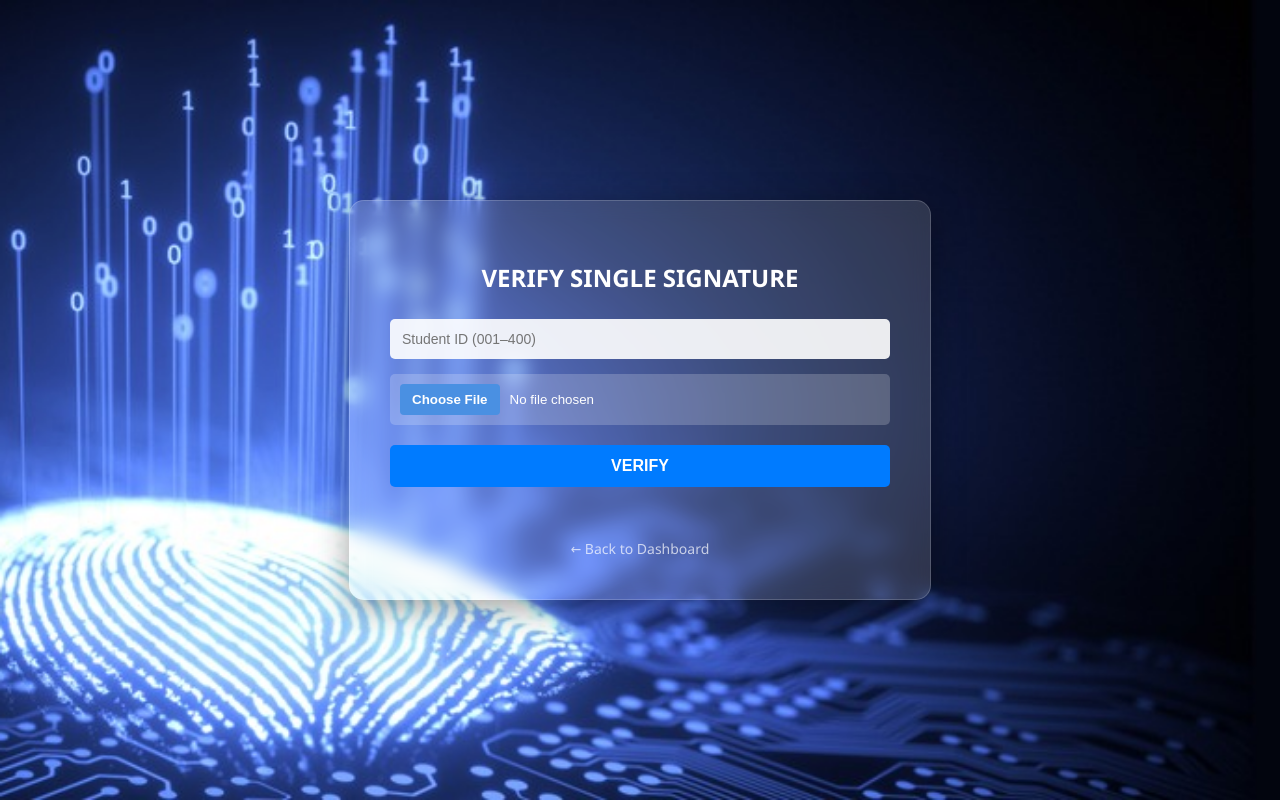
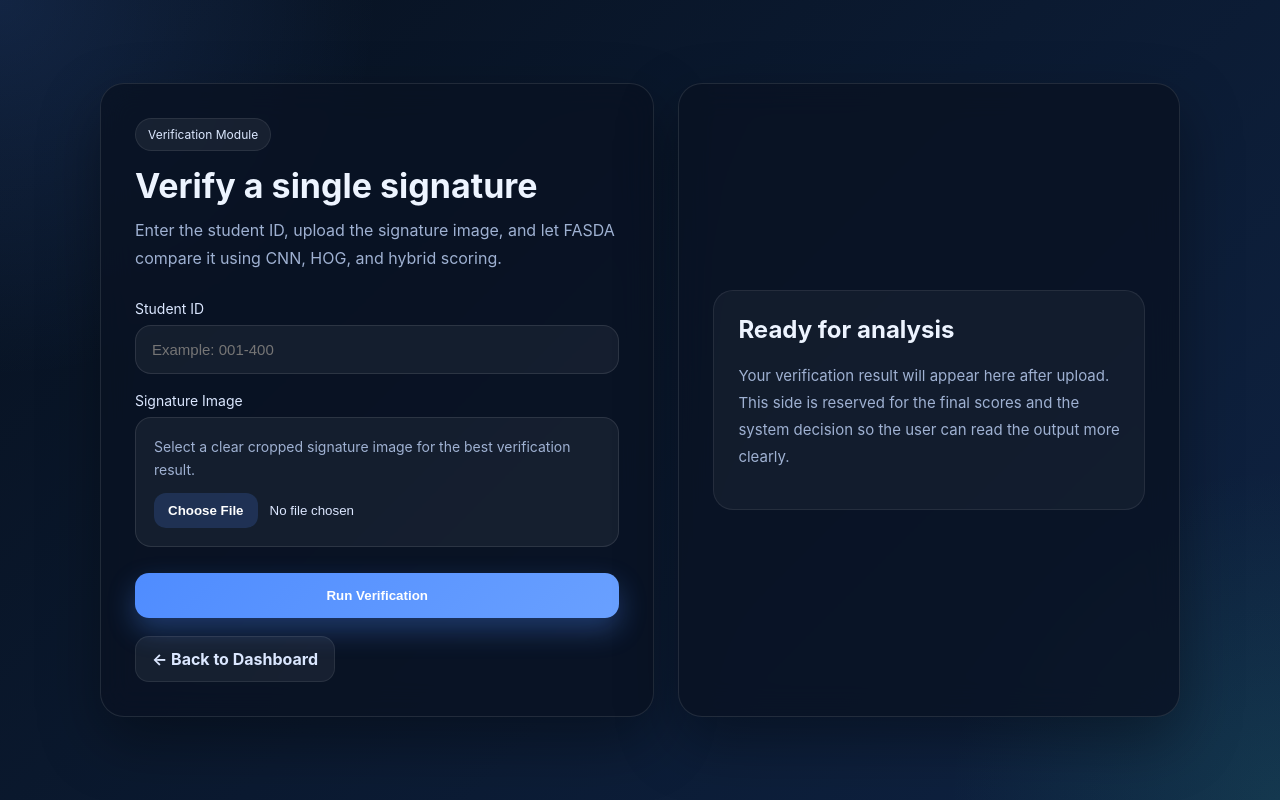
Before and after one commit to Boratxd/FASDA, a Flask app: page /verify in a window 1280 px wide. Run offline with Flask 3, Linux system fonts and the light colour scheme; the visitor is signed in with stand-in values (Sample User, id 1).

Commit message:
Revamp verify.html for improved user experience
Updated the verify.html template to enhance design and functionality.

```diff
--- a/frontend/templates/verify.html
+++ b/frontend/templates/verify.html
@@ -3,162 +3,306 @@
 <head>
     <meta charset="UTF-8">
     <meta name="viewport" content="width=device-width, initial-scale=1.0">
-    <title>Verify Signature</title>
+    <title>FASDA | Verify Signature</title>
     <style>
-        /* Temel Sayfa Ayarları */
+        :root {
+            --bg-1: #07111f;
+            --bg-2: #0f2343;
+            --card: rgba(9, 18, 34, 0.8);
+            --border: rgba(255, 255, 255, 0.1);
+            --text: #edf4ff;
+            --muted: #9fb1d2;
+            --primary: #4f8cff;
+            --primary-hover: #3c79eb;
+            --success-bg: rgba(57, 208, 164, 0.12);
+            --success-border: rgba(57, 208, 164, 0.22);
+            --danger-bg: rgba(255, 93, 115, 0.12);
+            --danger-border: rgba(255, 93, 115, 0.24);
+            --shadow: 0 24px 60px rgba(0, 0, 0, 0.35);
+        }
+
+        * { box-sizing: border-box; }
+
         body {
             margin: 0;
-            padding: 20px;
             min-height: 100vh;
-            box-sizing: border-box;
-            font-family: 'Segoe UI', Tahoma, Geneva, Verdana, sans-serif;
-
-            /* Arka Plan */
-            background-image: url("{{ url_for('static', filename='images/what-is-signature.jpeg') }}");
-            background-size: cover;
-            background-position: center;
-            background-attachment: fixed;
-            background-repeat: no-repeat;
-
-            /* Ortalama */
-            display: flex;
-            justify-content: center;
-            align-items: center;
+            padding: 28px;
+            color: var(--text);
+            font-family: Inter, "Segoe UI", Arial, sans-serif;
+            background:
+                radial-gradient(circle at top left, rgba(79, 140, 255, 0.16), transparent 25%),
+                radial-gradient(circle at bottom right, rgba(57, 208, 164, 0.12), transparent 22%),
+                linear-gradient(135deg, var(--bg-1), var(--bg-2));
+            display: grid;
+            place-items: center;
         }
 
-        /* Ana Kutu Tasarımı */
-        .container {
-            background-color: rgba(255, 255, 255, 0.15);
-            backdrop-filter: blur(10px);
-            padding: 40px;
-            border-radius: 15px;
-            box-shadow: 0 8px 32px 0 rgba(0, 0, 0, 0.37);
-            border: 1px solid rgba(255, 255, 255, 0.18);
+        .page {
             width: 100%;
-            max-width: 500px;
+            max-width: 1080px;
+            display: grid;
+            grid-template-columns: 1.05fr 0.95fr;
+            gap: 24px;
+        }
+
+        .panel {
+            background: var(--card);
+            border: 1px solid var(--border);
+            border-radius: 24px;
+            box-shadow: var(--shadow);
+            backdrop-filter: blur(16px);
+        }
+
+        .left-panel {
+            padding: 34px;
+        }
+
+        .right-panel {
+            padding: 34px;
+            display: flex;
+            flex-direction: column;
+            justify-content: center;
+        }
+
+        .eyebrow {
+            display: inline-block;
+            margin-bottom: 14px;
+            padding: 8px 12px;
+            border-radius: 999px;
+            font-size: 12px;
+            color: #dce8ff;
+            background: rgba(255, 255, 255, 0.06);
+            border: 1px solid rgba(255, 255, 255, 0.08);
+        }
+
+        h1 {
+            margin: 0 0 10px;
+            font-size: 34px;
+        }
+
+        .subtitle {
+            margin: 0 0 28px;
+            color: var(--muted);
+            line-height: 1.75;
+        }
+
+        .field {
+            margin-bottom: 18px;
+        }
+
+        .field label {
+            display: block;
+            margin-bottom: 8px;
+            font-size: 14px;
+            color: #dbe7ff;
+        }
+
+        .field input[type="text"],
+        .upload-box {
+            width: 100%;
+            border-radius: 16px;
+            border: 1px solid rgba(255, 255, 255, 0.1);
+            background: rgba(255, 255, 255, 0.05);
+            color: var(--text);
+        }
+
+        .field input[type="text"] {
+            padding: 15px 16px;
+            font-size: 15px;
+            outline: none;
+            transition: border-color 0.25s, box-shadow 0.25s;
+        }
+
+        .field input[type="text"]:focus {
+            border-color: rgba(79, 140, 255, 0.75);
+            box-shadow: 0 0 0 4px rgba(79, 140, 255, 0.16);
+        }
+
+        .upload-box {
+            padding: 18px;
+        }
+
+        .upload-box p {
+            margin: 0 0 12px;
+            color: var(--muted);
+            line-height: 1.6;
+            font-size: 14px;
+        }
+
+        .upload-box input[type="file"] {
+            width: 100%;
+            color: #dce7ff;
+        }
+
+        ::-webkit-file-upload-button {
+            border: none;
+            border-radius: 12px;
+            padding: 10px 14px;
+            margin-right: 12px;
+            background: rgba(79, 140, 255, 0.18);
+            color: white;
+            font-weight: 700;
+            cursor: pointer;
+        }
+
+        .action-btn,
+        .back-btn {
+            display: inline-flex;
+            align-items: center;
+            justify-content: center;
+            text-decoration: none;
+            border-radius: 14px;
+            font-weight: 700;
+            transition: transform 0.2s ease, background 0.2s ease;
+        }
+
+        .action-btn {
+            width: 100%;
+            margin-top: 8px;
+            border: none;
+            padding: 15px 18px;
+            background: linear-gradient(135deg, var(--primary), #69a0ff);
+            color: white;
+            cursor: pointer;
+            box-shadow: 0 12px 28px rgba(79, 140, 255, 0.32);
+        }
+
+        .action-btn:hover,
+        .back-btn:hover {
+            transform: translateY(-2px);
+        }
+
+        .result-card {
+            padding: 24px;
+            border-radius: 20px;
+            background: rgba(255, 255, 255, 0.04);
+            border: 1px solid rgba(255, 255, 255, 0.08);
+        }
+
+        .result-card h2 {
+            margin: 0 0 18px;
+            font-size: 24px;
+        }
+
+        .empty-state {
+            color: var(--muted);
+            line-height: 1.8;
+            font-size: 15px;
+        }
+
+        .score-grid {
+            display: grid;
+            gap: 12px;
+            margin-bottom: 22px;
+        }
+
+        .score-item {
+            display: flex;
+            justify-content: space-between;
+            gap: 12px;
+            padding: 14px 16px;
+            border-radius: 14px;
+            background: rgba(255, 255, 255, 0.05);
+            border: 1px solid rgba(255, 255, 255, 0.08);
+        }
+
+        .score-item span:first-child { color: var(--muted); }
+        .score-item strong { font-size: 15px; }
+
+        .decision {
+            padding: 16px 18px;
+            border-radius: 16px;
             text-align: center;
+            font-size: 24px;
+            font-weight: 800;
+            letter-spacing: 0.5px;
+            background: {% raw %}{{ 'var(--danger-bg)' if result and result.decision == 'FORGED' else 'var(--success-bg)' }}{% endraw %};
+            border: 1px solid {% raw %}{{ 'var(--danger-border)' if result and result.decision == 'FORGED' else 'var(--success-border)' }}{% endraw %};
             color: white;
         }
 
-        h2 {
-            margin-bottom: 25px;
-            font-weight: 600;
-            text-transform: uppercase;
+        .back-btn {
+            margin-top: 18px;
+            padding: 12px 16px;
+            background: rgba(255, 255, 255, 0.06);
+            color: #dbe7ff;
+            border: 1px solid rgba(255, 255, 255, 0.08);
+            width: fit-content;
         }
 
-        .results-header {
-            margin-top: 30px;
-            margin-bottom: 20px;
-            border-bottom: 1px solid rgba(255,255,255,0.3);
-            padding-bottom: 10px;
-            color: #e0e0e0;
-        }
+        @media (max-width: 920px) {
+            .page {
+                grid-template-columns: 1fr;
+            }
 
-        input[type="text"] {
-            width: 100%;
-            padding: 12px;
-            margin-bottom: 15px;
-            border: none;
-            border-radius: 5px;
-            background-color: rgba(255, 255, 255, 0.9);
-            box-sizing: border-box;
-            font-size: 14px;
-        }
-        input:focus { outline: none; box-shadow: 0 0 5px #4a90e2; }
-
-        input[type="file"] {
-            width: 100%;
-            padding: 10px;
-            margin-bottom: 20px;
-            background-color: rgba(255, 255, 255, 0.2);
-            border-radius: 5px;
-            color: white;
-            box-sizing: border-box;
-            cursor: pointer;
-        }
-
-        ::-webkit-file-upload-button {
-            background: #4a90e2;
-            color: white;
-            border: none;
-            border-radius: 4px;
-            padding: 8px 12px;
-            margin-right: 10px;
-            cursor: pointer;
-            font-weight: bold;
-        }
-
-        .btn-verify {
-            width: 100%;
-            padding: 12px;
-            border: none;
-            border-radius: 5px;
-            background-color: #007bff;
-            color: white;
-            font-size: 16px;
-            font-weight: bold;
-            cursor: pointer;
-            transition: background-color 0.3s;
-        }
-        .btn-verify:hover { background-color: #0056b3; }
-
-        .result-text {
-            font-size: 16px;
-            margin: 10px 0;
-            text-align: left;
-            width: 100%;
-        }
-
-        .decision-result {
-            margin-top: 25px;
-            font-size: 1.8em;
-            color: #ffffff;
-            text-shadow: 0 0 10px rgba(74, 144, 226, 0.7);
-        }
-
-        .back-link {
-            display: inline-block;
-            margin-top: 30px;
-            color: rgba(255,255,255,0.7);
-            text-decoration: none;
-            font-size: 14px;
-            transition: color 0.3s;
-        }
-        .back-link:hover {
-            color: white;
-            text-decoration: underline;
+            body {
+                padding: 18px;
+            }
         }
     </style>
 </head>
 <body>
+    <div class="page">
+        <section class="panel left-panel">
+            <span class="eyebrow">Verification Module</span>
+            <h1>Verify a single signature</h1>
+            <p class="subtitle">
+                Enter the student ID, upload the signature image, and let FASDA compare it using CNN,
+                HOG, and hybrid scoring.
+            </p>
 
-    <div class="container">
-        <h2>Verify Single Signature</h2>
+            <form method="post" enctype="multipart/form-data">
+                <div class="field">
+                    <label for="student_id">Student ID</label>
+                    <input id="student_id" type="text" name="student_id" placeholder="Example: 001-400" required>
+                </div>
 
-        <form action="" method="post" enctype="multipart/form-data">
+                <div class="field">
+                    <label for="signature">Signature Image</label>
+                    <div class="upload-box">
+                        <p>Select a clear cropped signature image for the best verification result.</p>
+                        <input id="signature" type="file" name="signature" accept="image/*" required>
+                    </div>
+                </div>
 
-            <input type="text" name="student_id" placeholder="Student ID (001–400)" required>
+                <button type="submit" class="action-btn">Run Verification</button>
+            </form>
 
-            <input type="file" name="signature" required accept="image/*">
+            <a href="/dashboard" class="back-btn">← Back to Dashboard</a>
+        </section>
 
-            <button type="submit" class="btn-verify">VERIFY</button>
-        </form>
+        <section class="panel right-panel">
+            {% if result %}
+            <div class="result-card">
+                <h2>Analysis Results</h2>
 
-        {% if result %}
-            <h3 class="results-header">Analysis Results</h3>
+                <div class="score-grid">
+                    <div class="score-item">
+                        <span>CNN Similarity</span>
+                        <strong>{{ result.cnn }}</strong>
+                    </div>
+                    <div class="score-item">
+                        <span>HOG Similarity</span>
+                        <strong>{{ result.hog }}</strong>
+                    </div>
+                    <div class="score-item">
+                        <span>Hybrid Score</span>
+                        <strong>{{ result.hybrid }}</strong>
+                    </div>
+                </div>
 
-            <div style="text-align: left; display: inline-block; width: 100%;">
-                <p class="result-text"><strong>CNN Similarity:</strong> {{ result.cnn }}</p>
-                <p class="result-text"><strong>HOG Similarity:</strong> {{ result.hog }}</p>
-                <p class="result-text"><strong>Hybrid Score:</strong> {{ result.hybrid }}</p>
+                <div class="decision">{{ result.decision }}</div>
             </div>
-
-            <h2 class="decision-result">{{ result.decision }}</h2>
-        {% endif %}
-
-        <br>
-        <a href="/dashboard" class="back-link">← Back to Dashboard</a>
+            {% else %}
+            <div class="result-card">
+                <h2>Ready for analysis</h2>
+                <p class="empty-state">
+                    Your verification result will appear here after upload. This side is reserved for the
+                    final scores and the system decision so the user can read the output more clearly.
+                </p>
+            </div>
+            {% endif %}
+        </section>
     </div>
-
 </body>
 </html>
```
